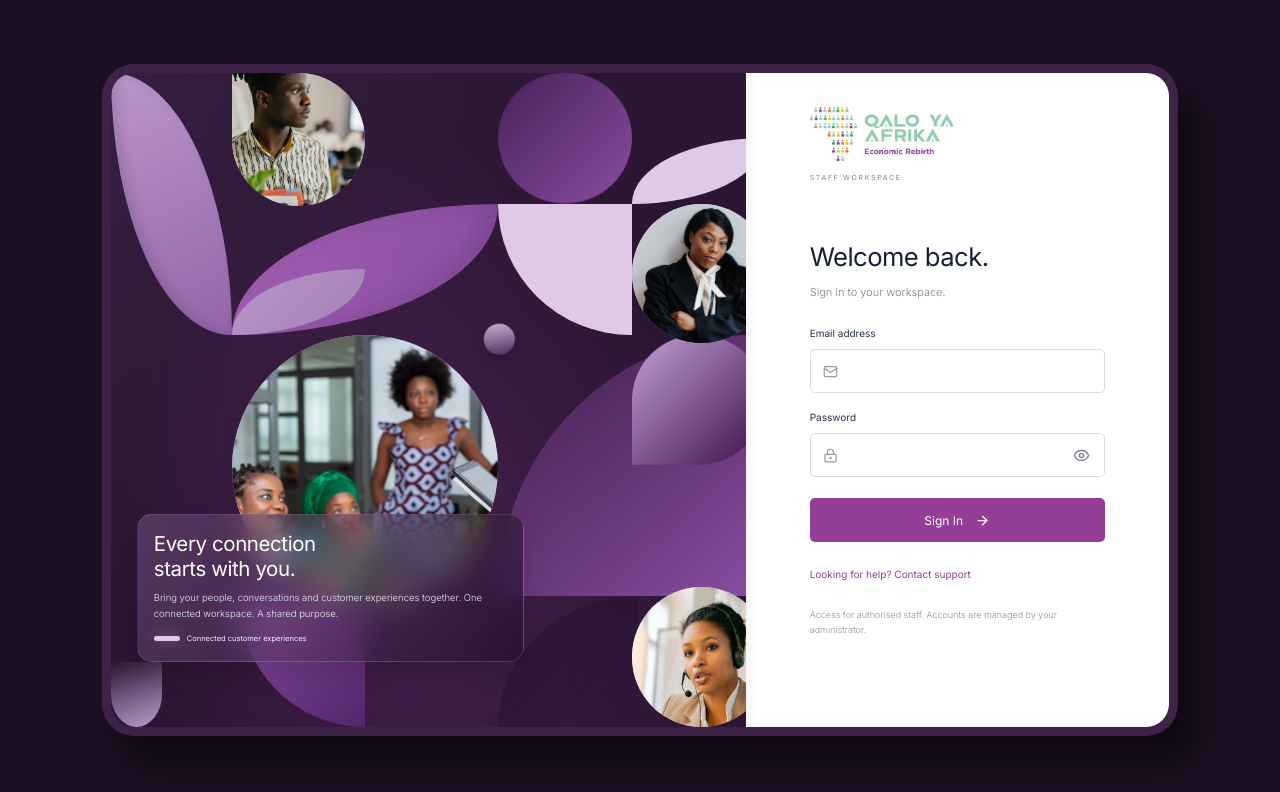
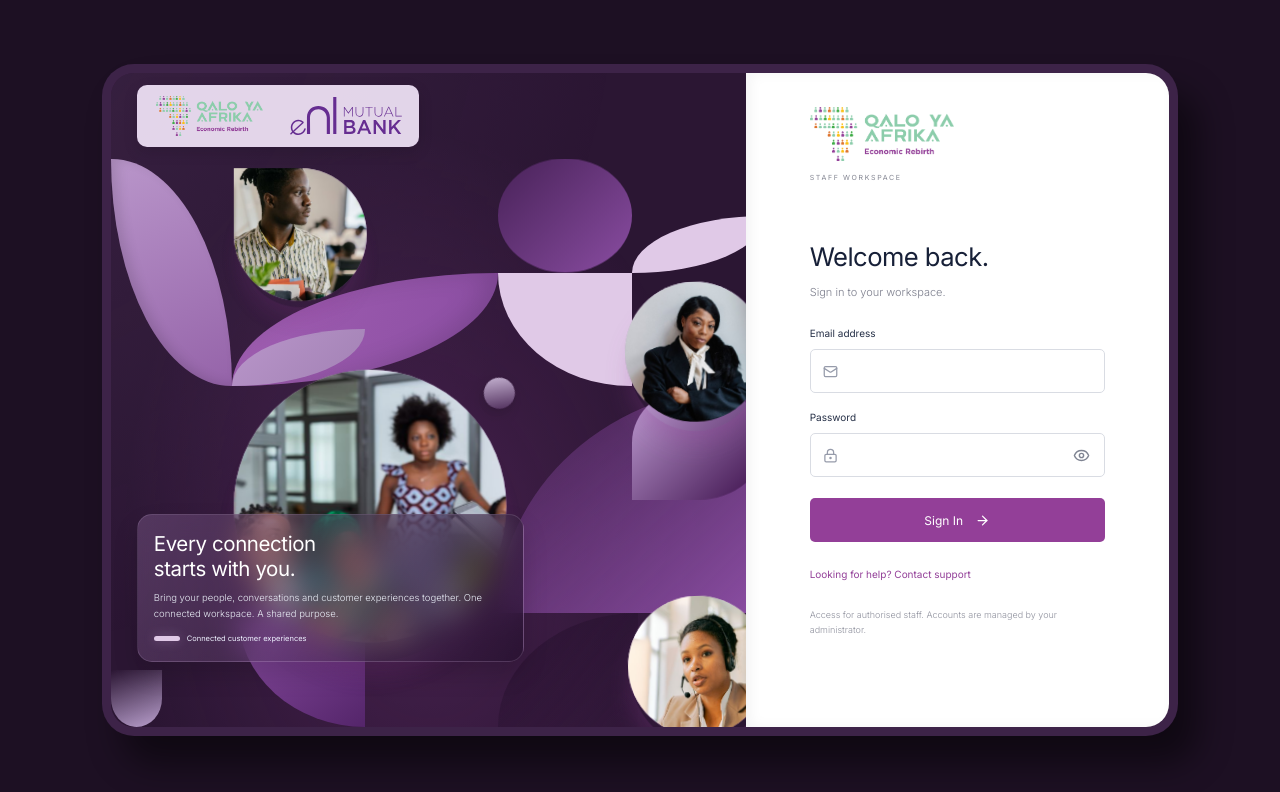
Before and after one commit to JustHouse011/eNL_Qalo_CRM, a React (Vite) app: page /retail in a window 1280 px wide. Both pictures are taken after a click on the button "Log Out". Shown: the top 792 px of the page. Built offline with nearby package versions, Linux system fonts and the light colour scheme.

Commit message:
style(auth): align dual branding and enhance floating animations

```diff
--- a/src/features/Login.css
+++ b/src/features/Login.css
@@ -4,7 +4,7 @@
 .login-shell { display:grid; grid-template-columns:3fr 2fr; width:min(1280px,84vw); aspect-ratio:1.6; min-height:570px; position:relative; isolation:isolate; border-radius:32px; border:9px solid rgba(135,85,155,.2); box-shadow:20px 28px 34px rgba(0,0,0,.48),inset 0 0 14px rgba(221,188,235,.12); background:var(--login-art); overflow:hidden; animation:login-shell-enter .8s ease-out both; }
 .login-artwork { position:relative; min-width:0; overflow:hidden; background:var(--login-art); }
 .login-artwork::before { content:''; position:absolute; inset:-20%; background:radial-gradient(ellipse at 50% 70%,rgba(147,63,152,.25),transparent 48%),radial-gradient(ellipse at 0% 0%,rgba(201,157,222,.1),transparent 55%); animation:login-gradient 26s ease-in-out infinite alternate; }
-.login-mosaic { position:absolute; inset:0; overflow:hidden; }
+.login-mosaic { position:absolute; inset:86px 0 0; overflow:hidden; }
 .mosaic-shape,.mosaic-photo,.mosaic-orbit { position:absolute; display:block; }
 .mosaic-shape { animation:mosaic-appear 1s ease-out both; }
 .mosaic-leaf-tall { left:0; top:0; width:19%; height:40%; border-radius:0 100% 0 100%; background:linear-gradient(155deg,var(--login-leaf),#9563a9); box-shadow:inset 6px 0 12px rgba(0,0,0,.12); }
@@ -23,10 +23,10 @@
 .mosaic-orbit i { display:block; width:31px; height:31px; border-radius:50%; transform:translateX(12px); background:linear-gradient(150deg,#cfbddb,#452251); box-shadow:0 5px 14px rgba(0,0,0,.18); }
 .mosaic-photo { aspect-ratio:1; overflow:hidden; border-radius:50%; background:linear-gradient(145deg,var(--login-light),var(--login-violet)); box-shadow:inset 0 0 20px rgba(0,0,0,.1); animation:login-mask-reveal 1.25s cubic-bezier(.22,.61,.36,1) both; }
 .mosaic-photo img { display:block; width:100%; height:100%; object-fit:cover; animation:login-photo-reveal 1.5s ease-out both; }
-.mosaic-photo-1 { left:19%; top:0; width:21%; border-radius:0 50% 50% 50%; animation-delay:.12s; }
-.mosaic-photo-2 { left:82%; top:20%; width:22%; animation-delay:.25s; }
-.mosaic-photo-3 { left:19%; top:40%; width:42%; animation-delay:.18s; }
-.mosaic-photo-4 { left:82%; bottom:0; width:22%; animation-delay:.35s; }
+.mosaic-placement-1 { left:19%; top:14px; width:21%; border-radius:0 50% 50% 50%; animation-delay:.12s; }
+.mosaic-placement-2 { left:82%; top:20%; width:22%; animation-delay:.25s; }
+.mosaic-placement-3 { left:19%; top:40%; width:42%; animation-delay:.18s; }
+.mosaic-placement-4 { left:82%; bottom:0; width:22%; animation-delay:.35s; }
 .mosaic-photo-3 img { object-position:50% 35%; }.mosaic-photo-2 img { object-position:50% 25%; }
 .login-glass-story { position:absolute; z-index:2; left:4%; bottom:10%; width:61%; max-width:390px; padding:16px; color:#fff; border:1px solid rgba(226,205,239,.16); border-radius:15px; background:linear-gradient(120deg,rgba(155,116,171,.34),rgba(35,15,44,.66)); backdrop-filter:blur(16px); box-shadow:0 12px 25px rgba(0,0,0,.15); animation:login-story-enter 1s .4s both; }
 
@@ -69,20 +69,27 @@
 @media(prefers-reduced-motion:reduce),(update:slow) { .login-page::before,.login-page *,.login-page *::before { animation:none!important; transition:none!important; }.mosaic-photo { clip-path:none; } }
 html[data-reduced-motion=true] .login-page *,html.identity-reduced-motion .login-page * { animation:none!important; transition:none!important; }
 
-/* Photo movement stays inside the approved, stationary clipping masks. */
-.login-photo-float { position:absolute; inset:-10px; display:block; }
-.photo-float-1 { animation:login-photo-float-y 8.5s ease-in-out -2s infinite alternate; }
-.photo-float-2 { animation:login-photo-float-diagonal 10s ease-in-out -4s infinite alternate; }
-.photo-float-3 { animation:login-photo-float-wide 11.5s ease-in-out -5s infinite alternate; }
-.photo-float-4 { animation:login-photo-float-y 9.5s ease-in-out -7s infinite alternate-reverse; }
+/* Float the complete masked photographs; the artwork clips them away from the form. */
+.login-photo-motion { position:absolute; display:block; aspect-ratio:1; z-index:1; }
+.login-photo-motion .mosaic-photo { position:relative; width:100%; height:100%; }
+.mosaic-placement-1 .mosaic-photo { border-radius:0 50% 50% 50%; }
+.login-photo-motion::before { content:''; position:absolute; inset:10% 4% -5%; border-radius:50%; box-shadow:0 12px 22px rgba(147,63,152,.4); opacity:.35; animation:login-photo-depth 6s ease-in-out infinite alternate; }
+.photo-float-1 { animation:login-photo-float-y 6s ease-in-out -1s infinite alternate; }
+.photo-float-2 { animation:login-photo-float-diagonal 7s ease-in-out -3s infinite alternate-reverse; }
+.photo-float-3 { animation:login-photo-float-wide 8s ease-in-out -5s infinite alternate; }
+.photo-float-4 { animation:login-photo-float-bottom 6.5s ease-in-out -4s infinite alternate-reverse; }
+.photo-float-2::before { animation-duration:7s; animation-delay:-3s; }.photo-float-3::before { animation-duration:8s; animation-delay:-5s; }.photo-float-4::before { animation-duration:6.5s; animation-delay:-4s; }
 .mosaic-photo img[data-photo=team] { object-position:38% 45%; }
 .mosaic-photo img[data-photo=support] { object-position:55% 42%; }
 .mosaic-photo img[data-photo=collaboration] { object-position:48% 20%; }
 .mosaic-photo img[data-photo=portrait] { object-position:50% 25%; }
-.login-secondary-brand { position:absolute; z-index:3; left:4%; top:4%; width:96px; height:auto; padding:7px; border:1px solid rgba(226,205,239,.2); border-radius:9px; background:rgba(26,10,34,.72); box-shadow:0 5px 15px rgba(0,0,0,.12); }
-@keyframes login-photo-float-y { from { transform:translate3d(0,4px,0); } to { transform:translate3d(0,-4px,0); } }
-@keyframes login-photo-float-diagonal { from { transform:translate3d(-3px,3px,0); } to { transform:translate3d(3px,-3px,0); } }
-@keyframes login-photo-float-wide { from { transform:translate3d(-2px,4px,0); } to { transform:translate3d(2px,-4px,0); } }
-@media(max-width:700px) { .login-secondary-brand { left:21px; top:14px; width:76px; padding:5px; } }
+.login-platform-brands { position:absolute; z-index:3; left:4%; top:12px; display:flex; align-items:center; gap:24px; padding:10px 16px; height:62px; border:1px solid rgba(226,205,239,.2); border-radius:10px; background:rgba(242,229,249,.92); box-shadow:0 5px 15px rgba(0,0,0,.12); }
+.login-platform-brands img { display:block; width:112px; height:40px; object-fit:contain; }
+@keyframes login-photo-float-y { from { transform:translate3d(-4px,11px,0); } to { transform:translate3d(4px,-11px,0); } }
+@keyframes login-photo-float-diagonal { from { transform:translate3d(-8px,10px,0) rotate(-2deg); } to { transform:translate3d(8px,-10px,0) rotate(2deg); } }
+@keyframes login-photo-float-wide { from { transform:translate3d(-5px,13px,0) scale(1); } to { transform:translate3d(5px,-13px,0) scale(1.025); } }
+@keyframes login-photo-float-bottom { from { transform:translate3d(-4px,9px,0) rotate(-2deg); } to { transform:translate3d(4px,-9px,0) rotate(2deg); } }
+@keyframes login-photo-depth { from { opacity:.25; transform:scale(.94); } to { opacity:.65; transform:scale(1.04); } }
+@media(max-width:700px) { .login-platform-brands { left:14px; top:8px; height:48px; padding:6px 10px; gap:20px; }.login-platform-brands img { width:90px; height:32px; }.login-mosaic { top:62px; height:calc(100% - 62px); } }
 
 html[data-reduced-motion=true] .login-page::before,html.identity-reduced-motion .login-page::before { animation:none!important; }
--- a/src/features/LoginArtwork.tsx
+++ b/src/features/LoginArtwork.tsx
@@ -10,9 +10,9 @@ export function LoginArtwork({ brand }: { brand: LoginBrand }) {
       <span className="mosaic-shape mosaic-quarter-dark" /><span className="mosaic-shape mosaic-orb" />
       <span className="mosaic-shape mosaic-bottom-square" /><span className="mosaic-shape mosaic-bottom-curve" />
       <span className="mosaic-shape mosaic-pearl" /><span className="mosaic-orbit"><i /></span>
-      {config.photos.map((photo, i) => <span key={photo} className={`mosaic-photo mosaic-photo-${i + 1}`}><span className={`login-photo-float photo-float-${i + 1}`}><img data-photo={photo} src={`/login/${photo}.jpg`} alt="" decoding="async" onError={e => { e.currentTarget.style.opacity = '0' }} /></span></span>)}
+      {config.photos.map((photo, i) => <span key={photo} className={`login-photo-motion mosaic-placement-${i + 1} photo-float-${i + 1}`}><span className={`mosaic-photo mosaic-photo-${i + 1}`}><img data-photo={photo} src={`/login/${photo}.jpg`} alt="" decoding="async" onError={e => { e.currentTarget.style.opacity = '0' }} /></span></span>)}
     </div>
-    {brand === 'enl' && <img className="login-secondary-brand" src={loginBrands.qalo.logo} alt="Qalo Ya Afrika" title="Qalo Ya Afrika — shared CRM platform" />}
+    <div className="login-platform-brands" aria-label="Qalo and eNL CRM"><img src={loginBrands.qalo.logo} alt="Qalo Ya Afrika" /><img src={loginBrands.enl.logo} alt="eNL Mutual Bank" /></div>
     <div className="login-glass-story"><h2>{config.heading}</h2><p>{config.description}</p><span className="login-story-accent"><i />{config.feature}</span></div>
   </section>
 }
```
Also changed, not shown: 3 other files (tests, documents, lock files or other folders).
